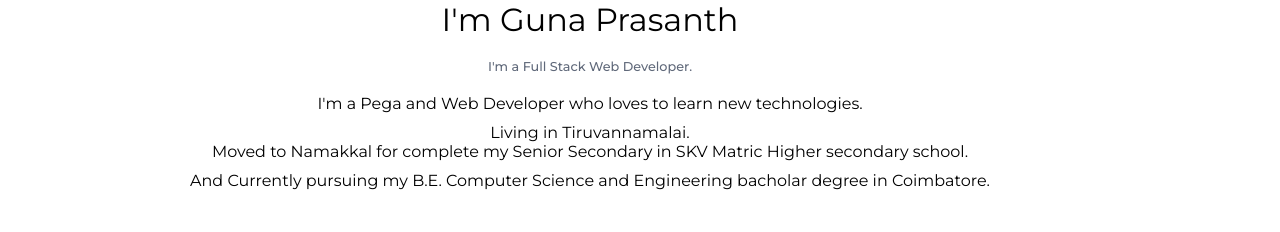
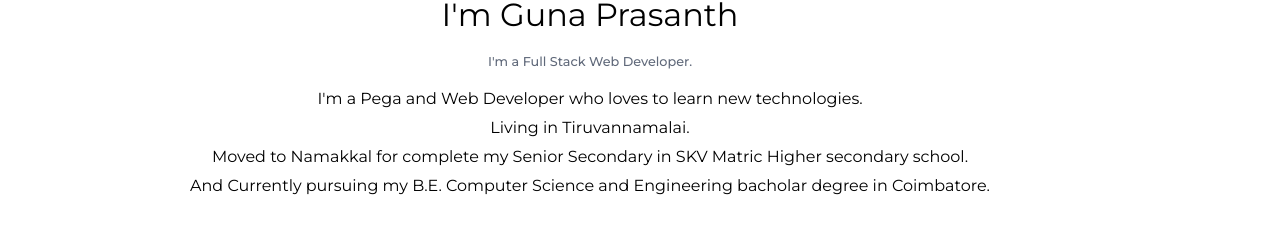
Before and after one commit to Guna-1527/Portfolio, a React (Vite) app: page / in a window 1280 px wide. Shown: the part 1224-1456 px from the top of the page. Built offline with nearby package versions, Linux system fonts and the light colour scheme.

Commit message:
Update About.jsx

```diff
--- a/src/components/Main/About.jsx
+++ b/src/components/Main/About.jsx
@@ -15,7 +15,7 @@ const About = () => {
             <p className="About__Text__Profession namess">I&apos;m a Full Stack Web Developer.</p>
             <p className="About__Text__Description namess">I&apos;m a Pega and Web Developer who loves to learn new technologies. </p>
             <p className="About__Text__Description namess">Living in Tiruvannamalai. </p>
-            <p className="About__Text__Descriptionnamess"> Moved to Namakkal for complete my Senior Secondary in SKV Matric Higher secondary school.</p>
+            <p className="About__Text__Description namess"> Moved to Namakkal for complete my Senior Secondary in SKV Matric Higher secondary school.</p>
             <p className="About__Text__Description namess">And Currently pursuing my B.E. Computer Science and Engineering bacholar degree in Coimbatore.</p>
           </div>
         </div>
```
